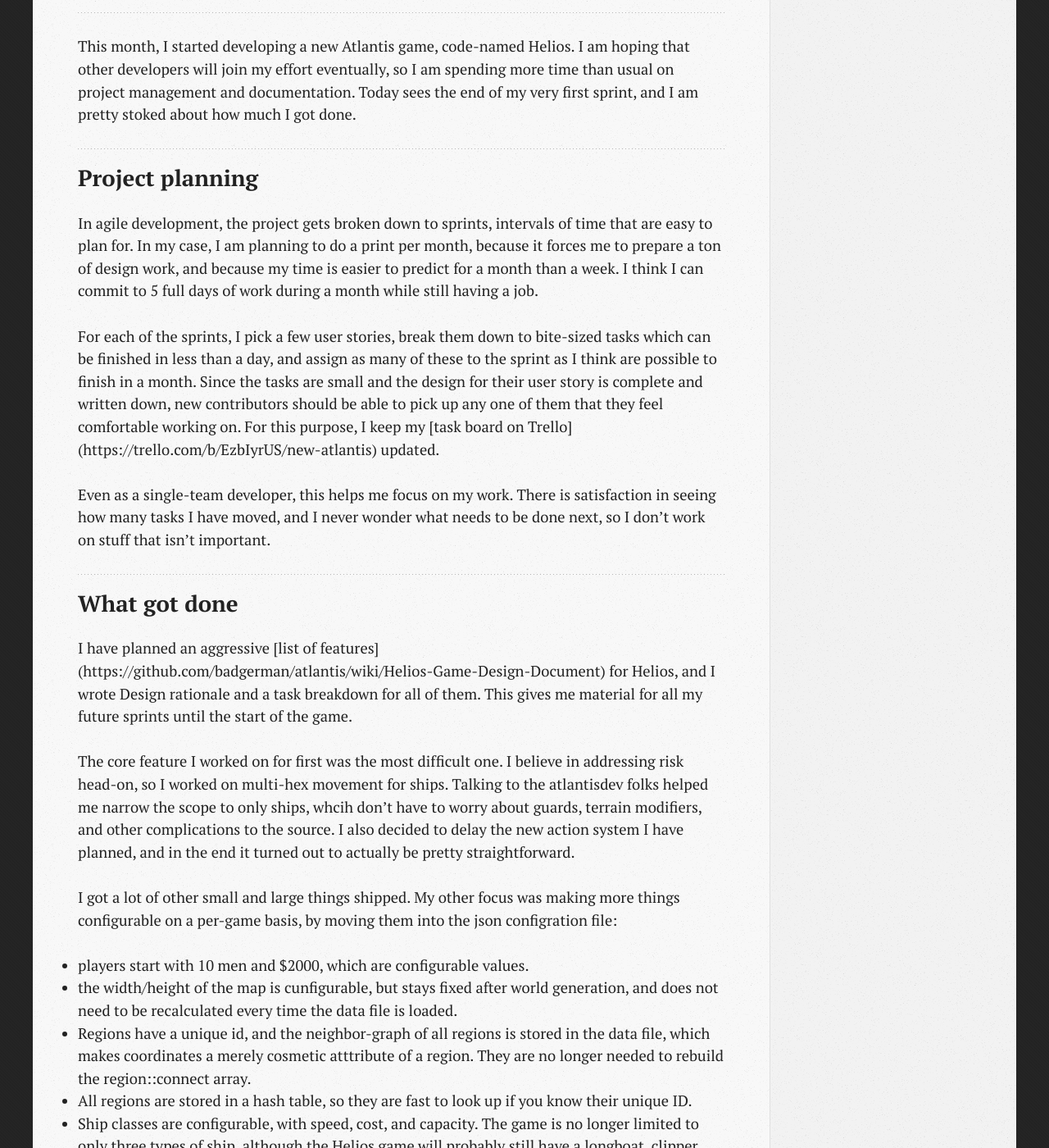
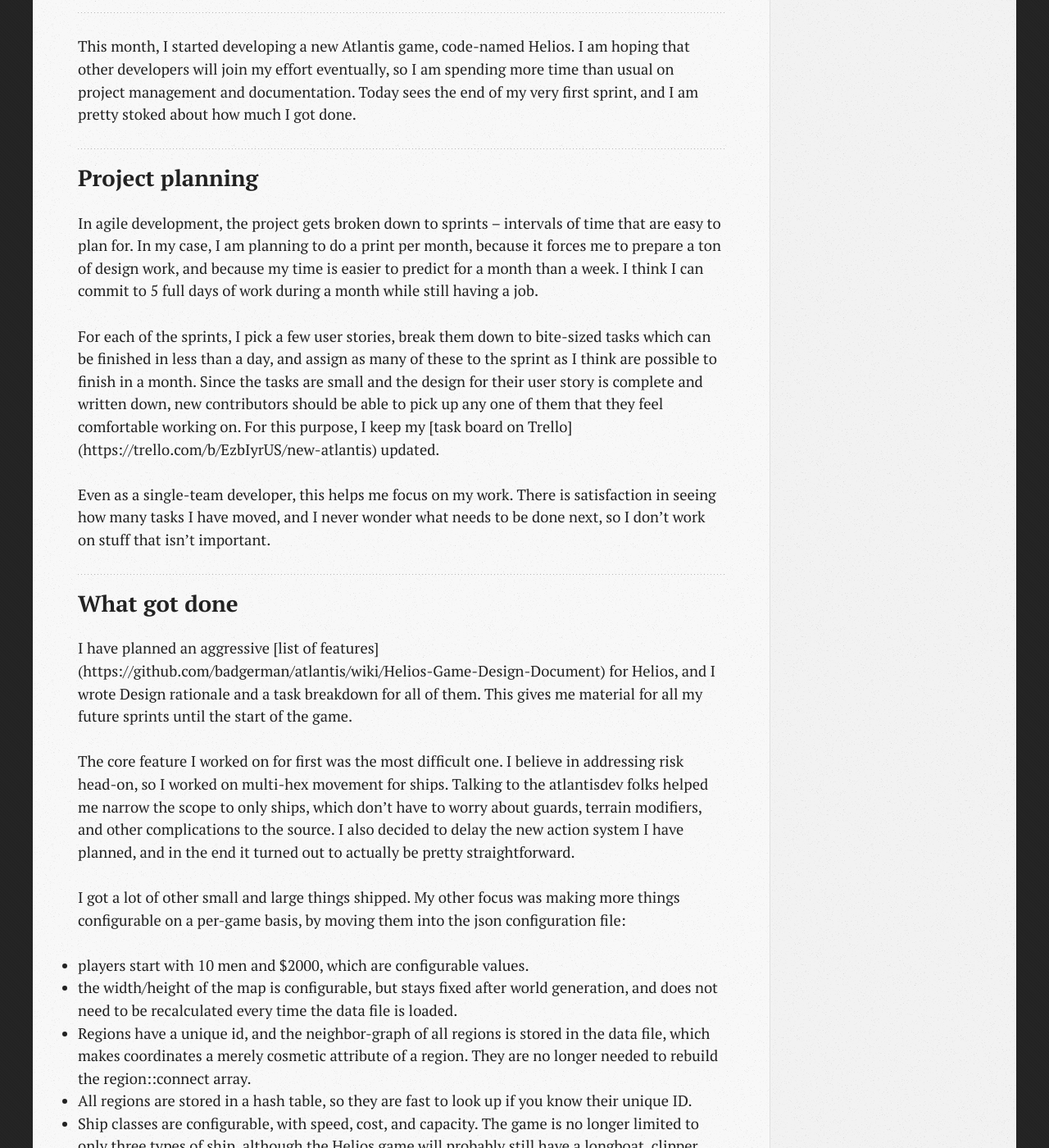
Before and after one commit to badgerman/twigtechnology.com, a Jekyll site: the page built from _posts/2013-09-29-helios-first-sprint.markdown, in a window 1280 px wide and 1400 px high, scrolled down 289 px. Shown: the whole window at 82% size. Built offline with Jekyll 4.4.1, drawn with Linux system fonts in a browser that asks for light colours; nearby versions of some CDN libraries; some of the changed text lies outside the part shown.

```diff
--- a/_posts/2013-05-14-i-heart-btsync.markdown
+++ b/_posts/2013-05-14-i-heart-btsync.markdown
@@ -12,13 +12,13 @@ easy to share files publicly. Who needs USB sticks anymore?
 
 ## Why would I even want to quit Dropbox?
 
-Dropbox comes with some striings attached that I don't like. There
+Dropbox comes with some strings attached that I don't like. There
 is no client for my Raspberry Pi, for example. Every file I share is
 also uploaded to the cloud, and while they score 4 out of 5 stars in
 the [EFF's privacy rankings](https://www.eff.org/who-has-your-back-2013),
 there is no technically enforced guarantee that my data isn't shared
 with others. They have been in the news with
-(security incidents)[http://www.zdnet.com/dropbox-gets-hacked-again-7000001928/]
+[security incidents](http://www.zdnet.com/dropbox-gets-hacked-again-7000001928/)
 that make it clear files on their service are not encrypted. In fact,
 by the nature of how their software works, they cannot be.
 
@@ -35,7 +35,7 @@ key, a short alphanumeric string, and computers discover each other
 either on the local LAN or over the internet.
 
 BTSync can share multiple folders, anywhere in the file system (no
-central Dropbox folder here), with differnt people. I can share the
+central Dropbox folder here), with different people. I can share the
 baby pictures with Mom and Grandma, travel plans with the rest of my
 group, music with the living room computer, and a public folder with
 my web server, or any other combination.
--- a/_posts/2013-05-15-btsync-on-android.markdown
+++ b/_posts/2013-05-15-btsync-on-android.markdown
@@ -14,8 +14,8 @@ folders with my phone, and synchronize photos taken with the phone to my PC.
 
 ## Sharing Folders with my Phone
 
-There are [inofficial ways](https://matt.bionicmessage.net/blog/2013/04/27/Running%20BitTorrent%20Sync%20on%20your%20(rooted)%20Android%20device)
-of getting btssync to run on Android devices, but I'm trying to solve
+There are [inofficial ways](https://matt.bionicmessage.net/blog/2013/04/27/Running%20BitTorrent%20Sync%20on%20your%20\(rooted\)%20Android%20device)
+of getting btsync to run on Android devices, but I'm trying to solve
 this problem without rooting the phone, and anyhow, the bittorrent
 protocol would be insane to run on my data plan. My current solution is
 a hybrid: I am creating a *Phone* folder in my Dropbox that gets synced
@@ -27,7 +27,7 @@ the folder on any PC, even one that does not have Dropbox installed,
 is transferred to the phone.
 
 In my setup, I have a Desktop PC that is (almost) always on, a Laptop
-that doesn't have Dropbox installed, and an Android phone runnign the
+that doesn't have Dropbox installed, and an Android phone running the
 Dropbox app. This is what is going on:
 {% img left /images/btsyncdb.png 594 514 %}
 
--- a/_posts/2013-09-29-helios-first-sprint.markdown
+++ b/_posts/2013-09-29-helios-first-sprint.markdown
@@ -14,7 +14,7 @@ end of my very first sprint, and I am pretty stoked about how much I got done.
 
 ## Project planning
 
-In agile development, the project gets broken down to sprints, intervals of time
+In agile development, the project gets broken down to sprints -- intervals of time
 that are easy to plan for. In my case, I am planning to do a print per month,
 because it forces me to prepare a ton of design work, and because my time is
 easier to predict for a month than a week. I think I can commit to 5 full days
@@ -41,20 +41,21 @@ This gives me material for all my future sprints until the start of the game.
 
 The core feature I worked on for first was the most difficult one. I believe in
 addressing risk head-on, so I worked on multi-hex movement for ships. Talking to
-the atlantisdev folks helped me narrow the scope to only ships, whcih don't have
+the atlantisdev folks helped me narrow the scope to only ships, which don't have
 to worry about guards, terrain modifiers, and other complications to the source.
 I also decided to delay the new action system I have planned, and in the end it
 turned out to actually be pretty straightforward.
 
 I got a lot of other small and large things shipped. My other focus was making
 more things configurable on a per-game basis, by moving them into the json
-configration file:
+configuration file:
+
 * players start with 10 men and $2000, which are configurable values.
-* the width/height of the map is cunfigurable, but stays fixed after world
+* the width/height of the map is configurable, but stays fixed after world
   generation, and does not need to be recalculated every time the data file is
   loaded.
 * Regions have a unique id, and the neighbor-graph of all regions is stored in
-  the data file, which makes coordinates a merely cosmetic atttribute of a
+  the data file, which makes coordinates a merely cosmetic attribute of a
   region. They are no longer needed to rebuild the region::connect array.
 * All regions are stored in a hash table, so they are fast to look up if you
   know their unique ID.
```
Also changed, not shown: other parts of _posts/2013-09-29-helios-first-sprint.markdown (+1 -1 lines).
